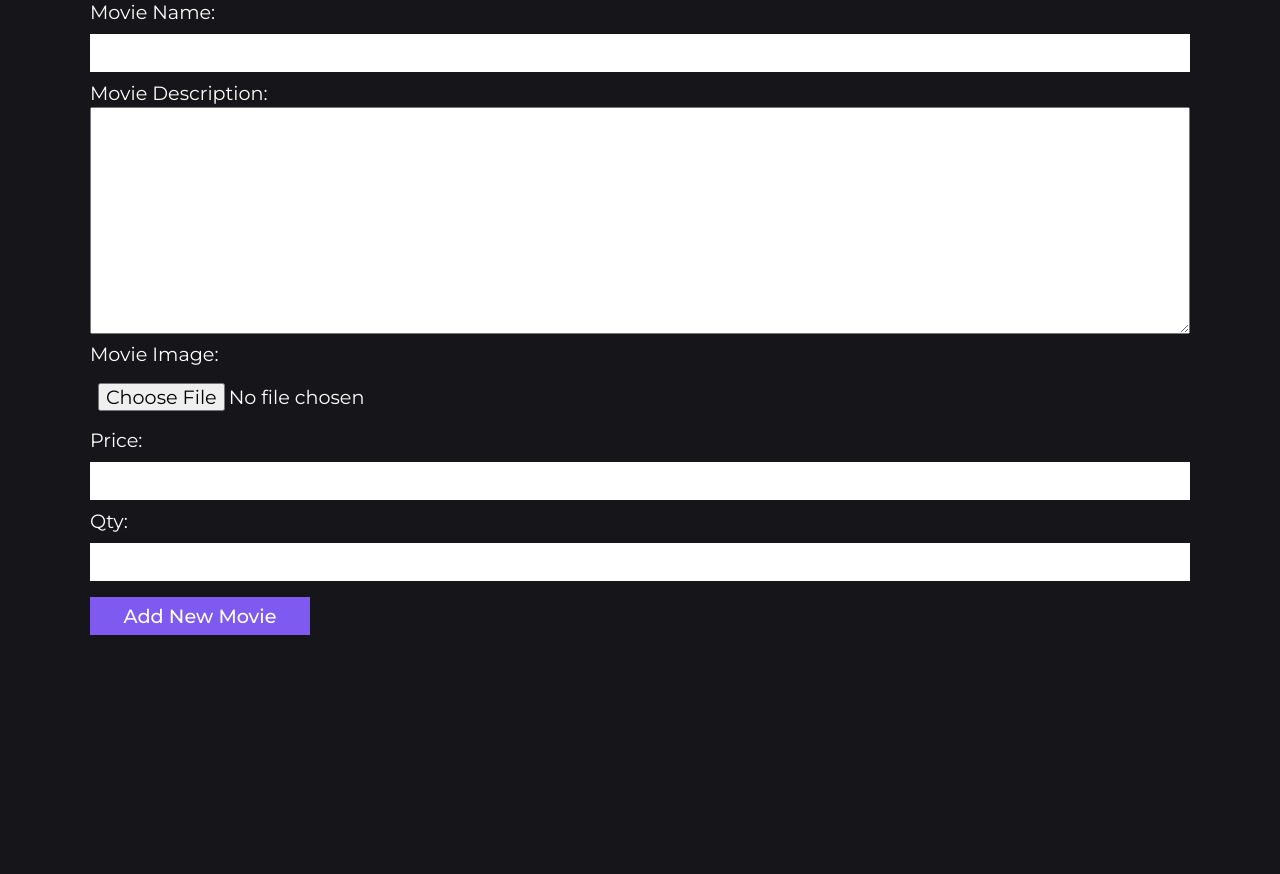
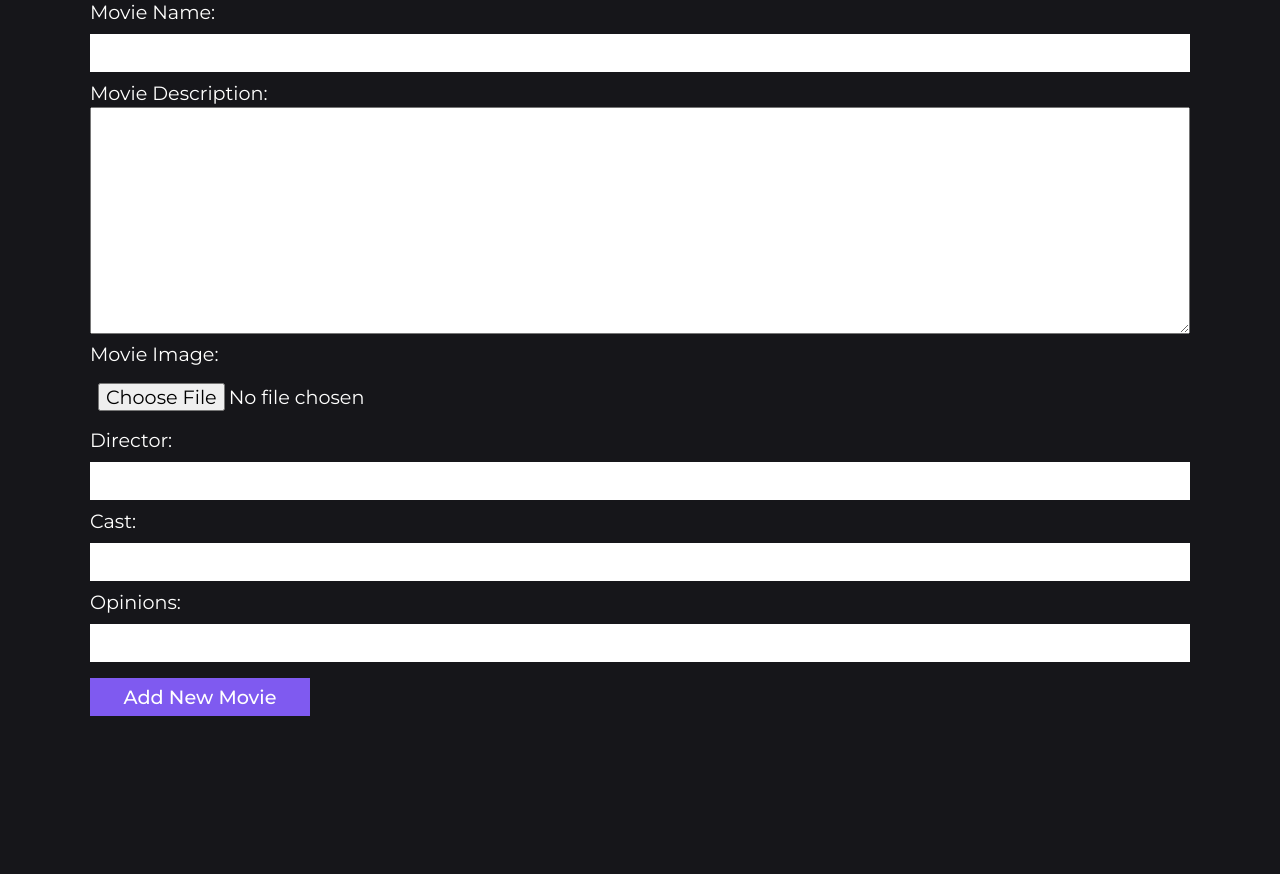
Before and after one commit to khency-h/bliss, a Node server app: page /movies/new in a window 1280 px wide. Shown: the part 440-1314 px from the top of the page. Before the commit the page ends 1075 px from the top, so only its background shows below. Run offline with Node 20, Linux system fonts and the light colour scheme; the visitor is signed in with stand-in values (Sample User, id 1); some libraries are stand-ins or nearby versions.

Commit message:
wip: Changes movie model and updates ejs templates

```diff
--- a/controllers/movies.js
+++ b/controllers/movies.js
@@ -47,12 +47,12 @@ router.put('/movies/:id', (req, res) => {
     });
 });
 
-router.put('/movies/:id/rent', (req, res) => {
-    const qty = req.query.qty;
-    Movie.findByIdAndUpdate(req.params.id, { qty: qty }, (err, foundMovie) => {
-        res.redirect(`/movies/${foundMovie._id}`);
-    });
-});
+// router.put('/movies/:id/rent', (req, res) => {
+//     const qty = req.query.qty;
+//     Movie.findByIdAndUpdate(req.params.id, { qty: qty }, (err, foundMovie) => {
+//         res.redirect(`/movies/${foundMovie._id}`);
+//     });
+// });
 
 // Create
 router.post('/movies', (req, res) => {
--- a/data.js
+++ b/data.js
@@ -3,35 +3,40 @@ module.exports = [
       title: "Just Go With It",
       movieDescription: "On a weekend trip to Hawaii, a plastic surgeon convinces his loyal assistant to pose as his soon-to-be-divorced wife in order to cover up a careless lie he told to his much-younger girlfriend.",
       movieImg: "https://m.media-amazon.com/images/M/MV5BMTM3MzM3NDE5MV5BMl5BanBnXkFtZTcwNDE5MTUxNA@@._V1_FMjpg_UX1000_.jpg",
-      price: 20,
-      qty: 5,
+      director: "Dennis Dugan",
+      cast: "Adam Sandler, Jennifer Aniston, Nicole Kidman",
+      opinions: "One of my favorite movies.",
     },
     {
       title: "She's the Man",
       movieDescription: "When her brother decides to ditch for a couple weeks, Viola heads over to his elite boarding school, disguised as him, and proceeds to fall for his school's star soccer player, and soon learns she's not the only one with romantic troubles.",
       movieImg: "https://m.media-amazon.com/images/M/MV5BZGRmNzYxM2QtNGVlZi00ZWZhLWFlMzEtNzE5NGM4YjlkYjY0XkEyXkFqcGdeQXVyMTY5Nzc4MDY@._V1_.jpg",
-      price: 15,
-      qty: 3,
+      director: "Andy Fickman",
+      cast: "Amanda Bynes, Channing Tatum, Laura Ramsey",
+      opinions: "Love this movie.",
     },
     {
       title: "Miss Congeniality",
       movieDescription: "An F.B.I. Agent must go undercover in the Miss United States beauty pageant to prevent a group from bombing the event.",
       movieImg: "https://m.media-amazon.com/images/M/MV5BZDhjNzc4N2MtNWE5ZC00N2M4LWFiYjEtMTE5YmYyMTg3OGY5XkEyXkFqcGdeQXVyMTkzODUwNzk@._V1_.jpg",
-      price: 5,
-      qty: 10,
+      director: "Donald Petrie",
+      cast: "Sandra Bullock, Benjamin Bratt, Michael Caine",
+      opinions: "Not really interested.",
     },
     {
       title: "10 Things I Hate About You",
       movieDescription: "A pretty, popular teenager can't go out on a date until her ill-tempered older sister does.",
       movieImg: "https://m.media-amazon.com/images/M/MV5BMmVhZjhlZDYtMDAwZi00MDcyLTgzOTItOWNiZjY0YmE0MGE0XkEyXkFqcGdeQXVyMTQxNzMzNDI@._V1_FMjpg_UX1000_.jpg",
-      price: 16,
-      qty: 8,
+      director: "Gil Junger",
+      cast: "Heath Ledger, Julia Stiles, Joseph Gordon-Levitt",
+      opinions: "Such a good movie.",
     },
     {
       title: "She's All That",
       movieDescription: "A high school jock makes a bet that he can turn an unattractive girl into the school's prom queen.",
       movieImg: "https://m.media-amazon.com/images/M/MV5BY2Y0N2YyOTQtMGNiYy00ZDViLTgxYmItODkxNzlkMWVjNTFkXkEyXkFqcGdeQXVyMTQxNzMzNDI@._V1_.jpg",
-      price: 14,
-      qty: 6,
+      director: "Robert Iscove",
+      cast: "Freddie Prinze Jr., Rachael Leigh Cook, Matthew Lillard, Paul Walker",
+      opinions: "Need to rewatch this movie.",
     },
 ];
--- a/models/movie.js
+++ b/models/movie.js
@@ -4,8 +4,9 @@ const Schema = mongoose.Schema;
 const movieSchema = new Schema({
     title: { type: String, required: true },
     movieDescription: { type: String, required: true },
-    price: { type: Number },
-    qty: { type: Number },
+    director: { type: String },
+    cast: { type: String },
+    opinions: { type: String },
     movieImg: {
         type: String,
         default: 'https://res.cloudinary.com/dtog0gwhc/image/upload/v1675559378/default-2_i3pis0.png'
--- a/views/new.ejs
+++ b/views/new.ejs
@@ -31,11 +31,14 @@
                     <label>Movie Image:
                         <input type="file" name="movieImg" required>
                     </label>
-                    <label>Price:
-                        <input type="text" name="price">
+                    <label>Director:
+                        <input type="text" name="director">
                     </label>
-                    <label>Qty:
-                        <input type="text" name="qty">
+                    <label>Cast:
+                        <input type="text" name="cast">
+                    </label>
+                    <label>Opinions:
+                        <input type="text" name="opinions">
                     </label>
 
                     <input class="purple-btn purple-btn-t purple-btn-d" type="submit" value="Add New Movie">
```
Also changed, not shown: views/edit.ejs (+7 -4 lines), views/show.ejs (+5 -2 lines).
